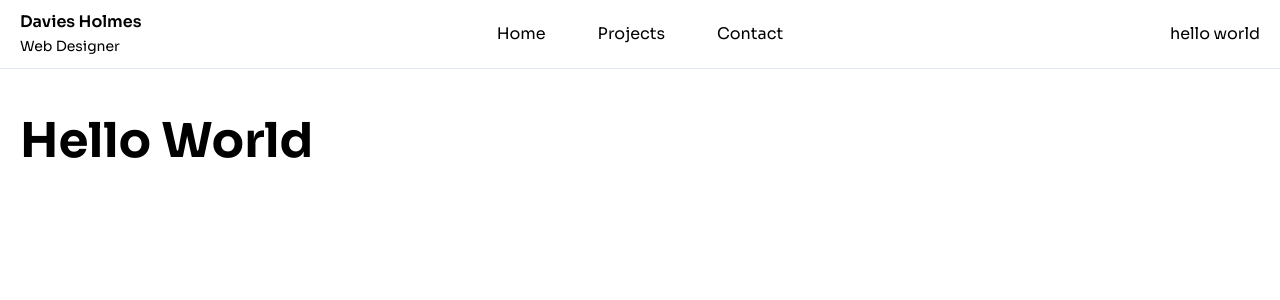
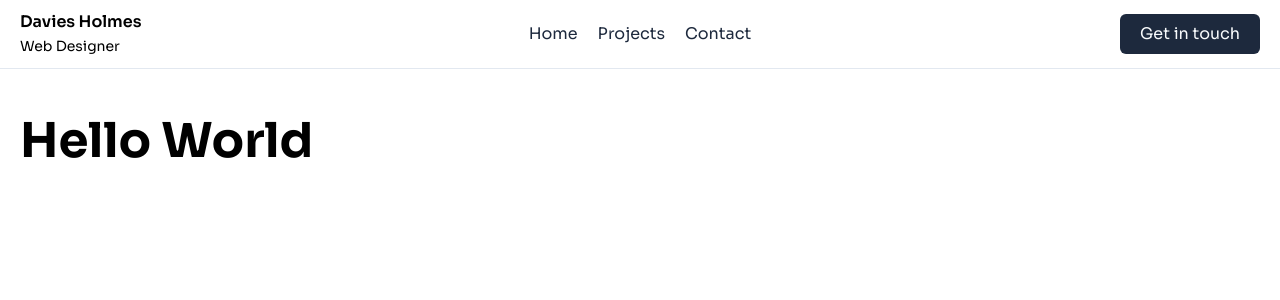
Before and after one commit to michlasul/portfolio, a React (Vite) app: page / in a window 1280 px wide. Shown: the top 300 px of the page. Built offline with nearby package versions, Linux system fonts and the light colour scheme.

Commit message:
Adding menu and button to header

```diff
--- a/src/components/layouts/Header.jsx
+++ b/src/components/layouts/Header.jsx
@@ -1,4 +1,5 @@
 import Menu from "../ui/Menu";
+import Button from "../ui/Button";
 
 const Header = () => {
   return (
@@ -12,7 +13,9 @@ const Header = () => {
         <div className="basis-[25%] grow">
           <Menu />
         </div>
-        <div className="basis-[25%] flex justify-end">hello world</div>
+        <div className="basis-[25%] flex justify-end">
+          <Button>Get in touch</Button>
+        </div>
       </div>
     </header>
   );
--- /dev/null
+++ b/src/components/ui/Button.jsx
@@ -0,0 +1,12 @@
+const Button = ({ children }) => {
+  return (
+    <a
+      href="mailto:muhammadichlasulamal00@gmail.com"
+      className="px-5 py-2 bg-slate-800 text-slate-50 hover:bg-slate-600 rounded-md"
+    >
+      {children}
+    </a>
+  );
+};
+
+export default Button;
--- a/src/components/ui/Menu.jsx
+++ b/src/components/ui/Menu.jsx
@@ -3,15 +3,9 @@ import MenuItem from "./MenuItem";
 const Menu = () => {
   return (
     <ul className="flex justify-center gap-x-5">
-      <MenuItem>
-        <a href="#">Home</a>
-      </MenuItem>
-      <MenuItem>
-        <a href="#">Projects</a>
-      </MenuItem>
-      <MenuItem>
-        <a href="#">Contact</a>
-      </MenuItem>
+      <MenuItem>Home</MenuItem>
+      <MenuItem>Projects</MenuItem>
+      <MenuItem>Contact</MenuItem>
     </ul>
   );
 };
--- a/src/components/ui/MenuItem.jsx
+++ b/src/components/ui/MenuItem.jsx
@@ -1,6 +1,8 @@
-const MenuItem = ({ children }) => {
+const MenuItem = ({ href, children }) => {
   return (
-    <li className="px-4 py-2 hover:bg-gray-100 cursor-pointer">{children}</li>
+    <li className="text-slate-800 hover:text-blue-500 cursor-pointer">
+      <a href={href}>{children}</a>
+    </li>
   );
 };
 
```
